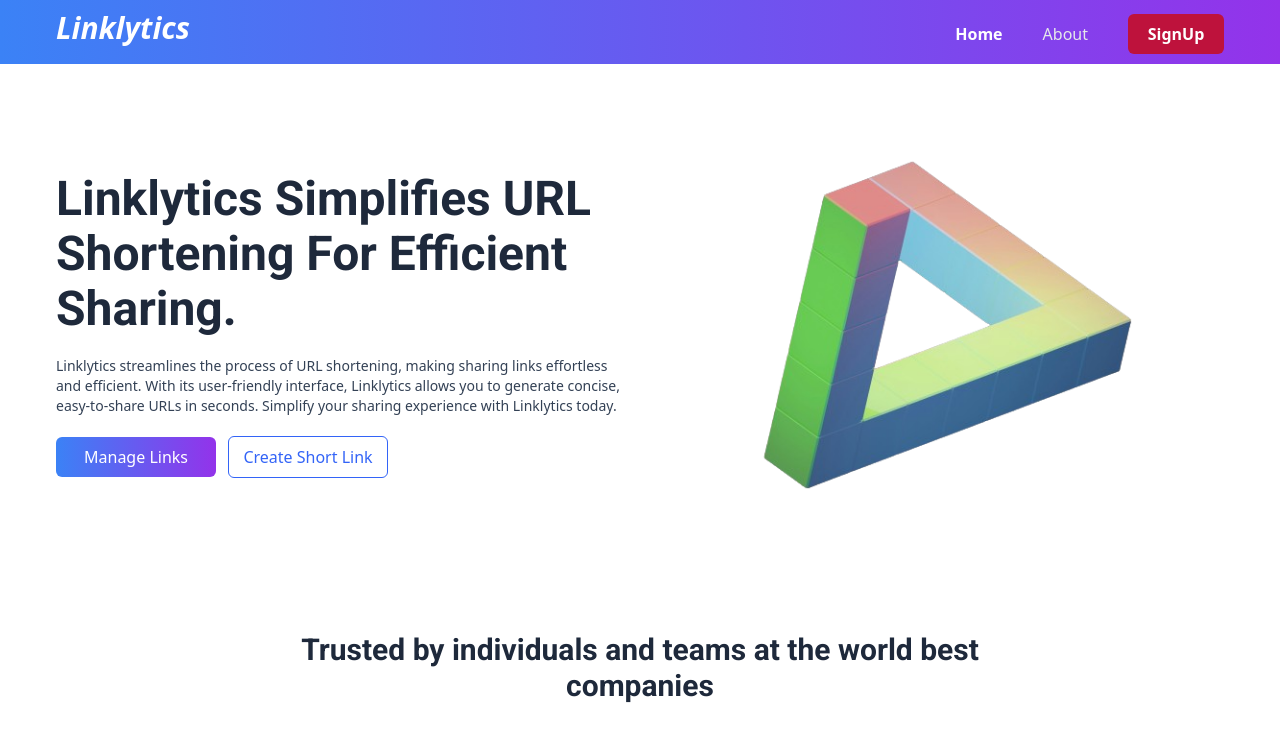
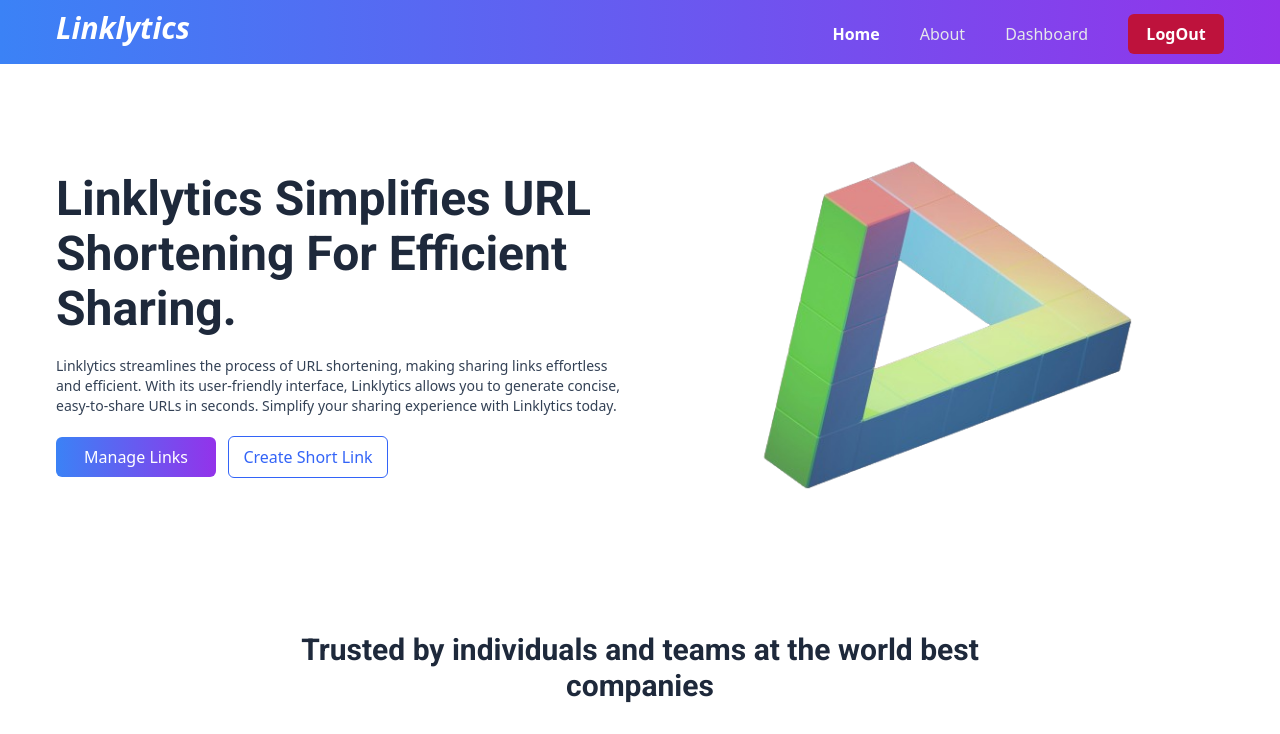
Before and after one commit to chandan-howale/url-shortener-react, a React (Vite) app: page / in a window 1280 px wide. Shown: the top 734 px of the page. Built offline with nearby package versions, Linux system fonts and the light colour scheme; no server answers; sample sign-in values are in the browser's storage.

Commit message:
feat: add login-aware navigation and logout to Navbar - Show different links depending on whether the user is logged in - Add logout functionality that clears the stored token - Redirect to the login page after logging out

```diff
--- a/src/components/NavBar.jsx
+++ b/src/components/NavBar.jsx
@@ -2,14 +2,19 @@
 import { Link, useLocation, useNavigate } from "react-router-dom";
 import { IoIosMenu } from "react-icons/io";
 import { RxCross2 } from "react-icons/rx";
+import { useStoreContext } from '../contextApi/ContextApi';
 
 
 const Navbar = () => {
+  const navigate = useNavigate();
+  const { token, setToken } = useStoreContext();
   const path = useLocation().pathname;
   const [navbarOpen, setNavbarOpen] = useState(false);
 
   const onLogOutHandler = () => {
-
+    setToken(null);
+    localStorage.removeItem("JWT_TOKEN");
+    navigate("/login");
   };
 
   return (
@@ -46,11 +51,35 @@
             </Link>
           </li>
 
+          {token && (
+            <li className="hover:text-btnColor font-[500]  transition-all duration-150">
+              <Link
+                className={`${path === "/dashboard" ? "text-white font-semibold" : "text-gray-200"
+                  }`}
+                to="/dashboard"
+              >
+                Dashboard
+              </Link>
+            </li>
+          )}
+
+          {!token && (
             <Link to="/register">
               <li className=" sm:ml-0 -ml-1 bg-rose-700 text-white  cursor-pointer w-24 text-center font-semibold px-2 py-2 rounded-md  hover:text-slate-300   transition-all duration-150">
                 SignUp
               </li>
             </Link>
+          )}
+
+          {token && (
+            <button
+              onClick={onLogOutHandler}
+              className=" sm:ml-0 -ml-1 bg-rose-700 text-white  cursor-pointer w-24 text-center font-semibold px-2 py-2 rounded-md  hover:text-slate-300   transition-all duration-150"
+            >
+              LogOut
+            </button>
+          )}
+
         </ul>
 
         <button
```
